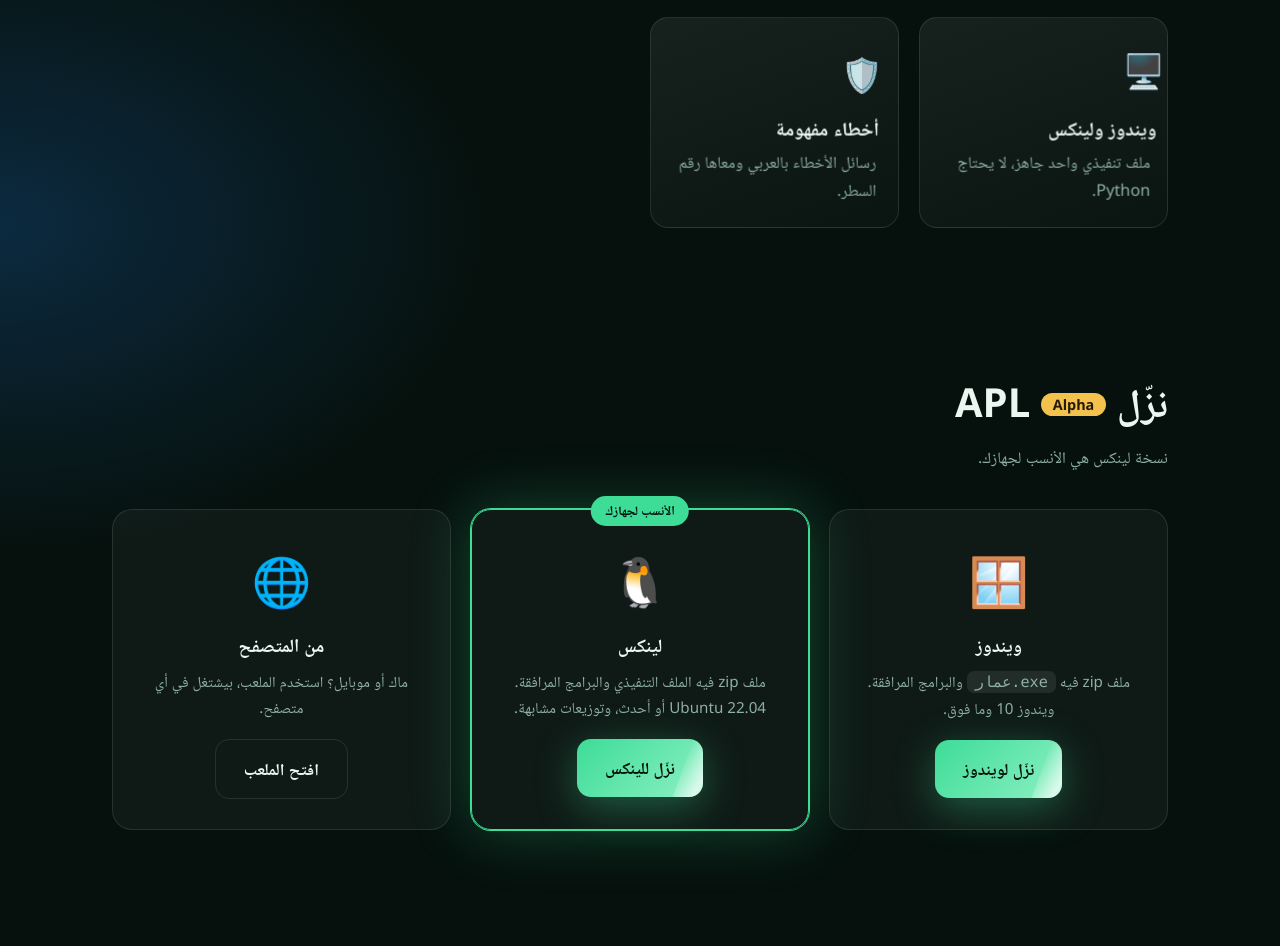
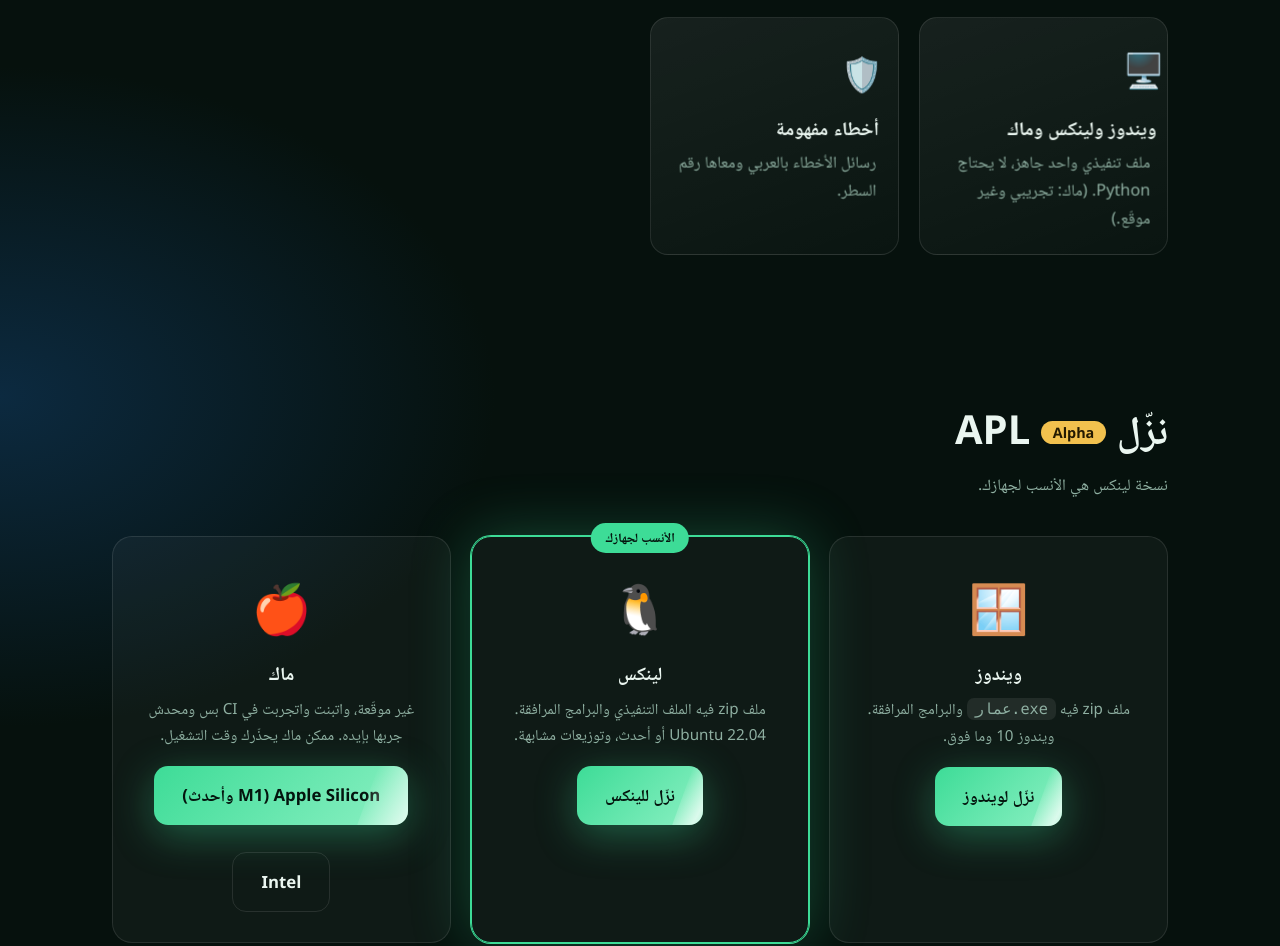
Before and after one commit to AmmarBasha2011/APL, a plain HTML site: page index.html in a window 1280 px wide. Shown: the part 1158-2104 px from the top of the page. Drawn offline with Linux system fonts and the light colour scheme.

Commit message:
Offer the macOS Alpha builds on the landing page (#226)
Co-authored-by: AmmarBasha2011 <ammarbasha2011@users.noreply.github.com>

```diff
--- a/index.html
+++ b/index.html
@@ -4,7 +4,7 @@
 <meta charset="utf-8">
 <meta name="viewport" content="width=device-width, initial-scale=1">
 <title>APL — لغة عمار البرمجية</title>
-<meta name="description" content="لغة برمجة عربية مبنية على Python. اكتب بالعربي وشغّل على ويندوز ولينكس.">
+<meta name="description" content="لغة برمجة عربية مبنية على Python. اكتب بالعربي وشغّل على ويندوز ولينكس وماك.">
 <style>
 :root{--bg:#06110d;--bg2:#0b1f18;--ink:#eaf6f0;--muted:#8fb0a2;--g1:#3ddc97;--g2:#1d6b4f;--gold:#f2c14e;--line:rgba(255,255,255,.1)}
 *{box-sizing:border-box;margin:0}
@@ -102,7 +102,7 @@ footer a{color:var(--g1);text-decoration:none;margin:0 10px}
       <div class="card rv"><span class="ic">🐍</span><h3>فوق Python</h3><p>بيتحوّل لـ Python نظيف، فتستفيد من سرعته ومكتبته القياسية.</p></div>
       <div class="card rv"><span class="ic">📦</span><h3>مكتبات معرّبة</h3><p>ثبّت مكتبة بأمر واحد، وهتجيب معاها اعتمادياتها تلقائيًا.</p></div>
       <div class="card rv"><span class="ic">🧪</span><h3>ملعب في المتصفح</h3><p>جرّب الكود فورًا من غير ما تحمّل أي حاجة.</p></div>
-      <div class="card rv"><span class="ic">🖥️</span><h3>ويندوز ولينكس</h3><p>ملف تنفيذي واحد جاهز، لا يحتاج Python.</p></div>
+      <div class="card rv"><span class="ic">🖥️</span><h3>ويندوز ولينكس وماك</h3><p>ملف تنفيذي واحد جاهز، لا يحتاج Python. (ماك: تجريبي وغير موقّع.)</p></div>
       <div class="card rv"><span class="ic">🛡️</span><h3>أخطاء مفهومة</h3><p>رسائل الأخطاء بالعربي ومعاها رقم السطر.</p></div>
     </div>
   </section>
@@ -112,7 +112,8 @@ footer a{color:var(--g1);text-decoration:none;margin:0 10px}
     <div class="dl">
       <div class="os rv" id="os-windows"><div class="big">🪟</div><h3>ويندوز</h3><p>ملف zip فيه <code>عمار.exe</code> والبرامج المرافقة. ويندوز 10 وما فوق.</p><a class="btn" data-os="windows" href="#">نزّل لويندوز</a></div>
       <div class="os rv" id="os-linux"><div class="big">🐧</div><h3>لينكس</h3><p>ملف zip فيه الملف التنفيذي والبرامج المرافقة. Ubuntu 22.04 أو أحدث، وتوزيعات مشابهة.</p><a class="btn" data-os="linux" href="#">نزّل للينكس</a></div>
-      <div class="os rv" id="os-web"><div class="big">🌐</div><h3>من المتصفح</h3><p>ماك أو موبايل؟ استخدم الملعب، بيشتغل في أي متصفح.</p><a class="btn ghost" href="playground/">افتح الملعب</a></div>
+      <div class="os rv" id="os-mac"><div class="big">🍎</div><h3>ماك</h3><p>غير موقّعة، واتبنت واتجربت في CI بس ومحدش جربها بإيده. ممكن ماك يحذّرك وقت التشغيل.</p><a class="btn" data-os="mac" href="#">Apple Silicon (M1 وأحدث)</a><br><br><a class="btn ghost" data-os="macIntel" href="#">Intel</a></div>
+      <div class="os rv" id="os-web"><div class="big">🌐</div><h3>من المتصفح</h3><p>موبايل؟ استخدم الملعب، بيشتغل في أي متصفح.</p><a class="btn ghost" href="playground/">افتح الملعب</a></div>
     </div>
   </section>
 
@@ -146,9 +147,10 @@ footer a{color:var(--g1);text-decoration:none;margin:0 10px}
 (function () {
   // Where the builds live. Change here only.
   var REPO = "https://github.com/AmmarBasha2011/APL";
-  var TAG = "v1.0.0-alpha.1";
+  var TAG = "v1.0.0-alpha.2";
   var DL = REPO + "/releases/download/" + TAG + "/";
-  var LINKS = { windows: DL + "APL-windows-" + TAG + ".zip", linux: DL + "APL-linux-" + TAG + ".zip" };
+  var LINKS = { windows: DL + "APL-windows-" + TAG + ".zip", linux: DL + "APL-linux-" + TAG + ".zip",
+                mac: DL + "APL-macos-arm64-" + TAG + ".zip", macIntel: DL + "APL-macos-intel-" + TAG + ".zip" };
   var NAMES = { windows: "ويندوز", linux: "لينكس", mac: "ماك", android: "أندرويد", ios: "iPhone / iPad", other: "جهازك" };
 
   function detect() {
@@ -162,15 +164,15 @@ footer a{color:var(--g1);text-decoration:none;margin:0 10px}
     if (/linux|x11|cros/.test(s)) return "linux";
     return "other";
   }
-  var os = detect(), native = os === "windows" || os === "linux";
+  var os = detect(), native = os === "windows" || os === "linux" || os === "mac";
   document.querySelectorAll("a[data-os]").forEach(function (a) { a.href = LINKS[a.dataset.os]; });
   var rec = document.getElementById(native ? "os-" + os : "os-web");
   rec.classList.add("rec");
   var d = document.getElementById("detect"), b = document.getElementById("mainBtn");
   if (native) {
-    d.innerHTML = "اكتشفنا إنك على <b>" + NAMES[os] + "</b>. نزّل النسخة دي.";
+    d.innerHTML = "اكتشفنا إنك على <b>" + NAMES[os] + "</b>. نزّل النسخة دي." + (os === "mac" ? " (اختار Apple Silicon أو Intel تحت. نسخة الماك تجريبية.)" : "");
     b.textContent = "⬇ نزّل APL لـ " + NAMES[os];
-    b.href = LINKS[os];
+    b.href = os === "mac" ? "#download" : LINKS[os];
     document.getElementById("dlSub").textContent = "نسخة " + NAMES[os] + " هي الأنسب لجهازك.";
   } else {
     d.innerHTML = "إنت على <b>" + NAMES[os] + "</b>، ومفيش ملف تنفيذي له. جرّب الملعب من المتصفح.";
```
